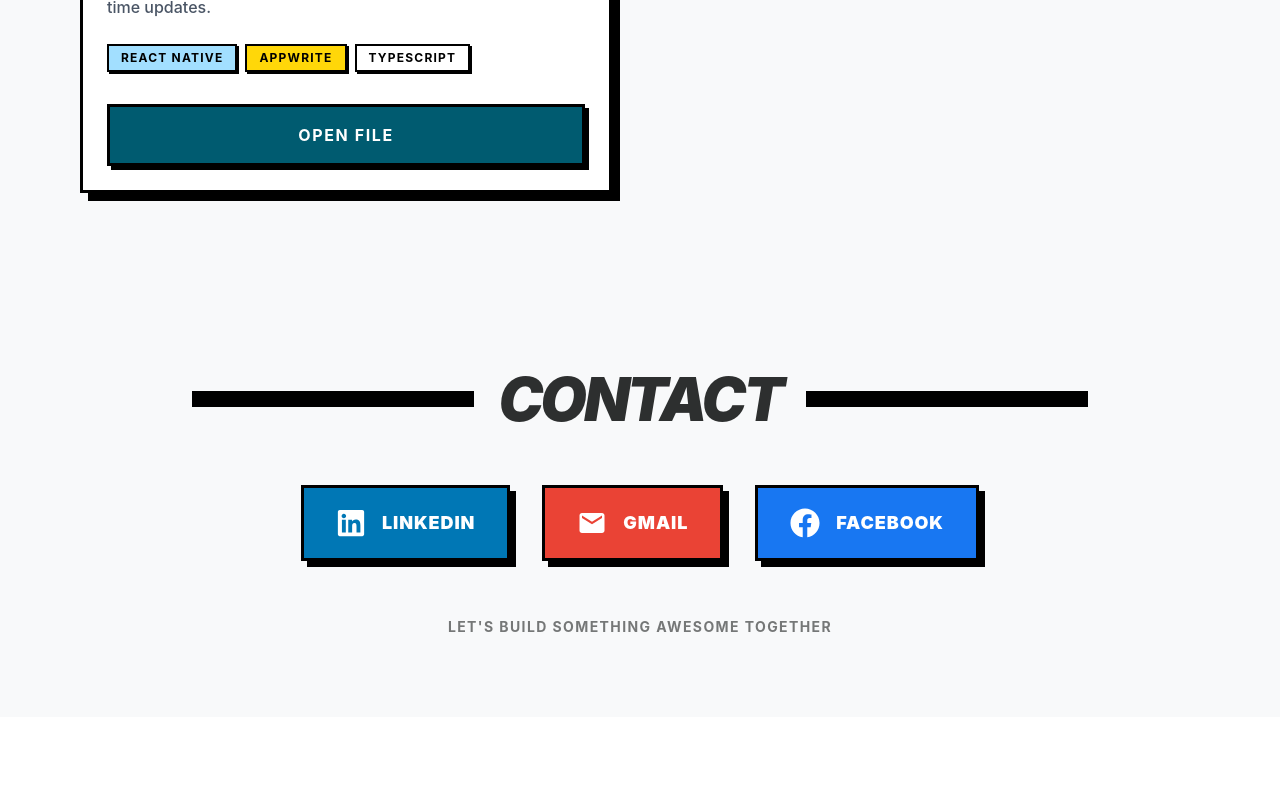
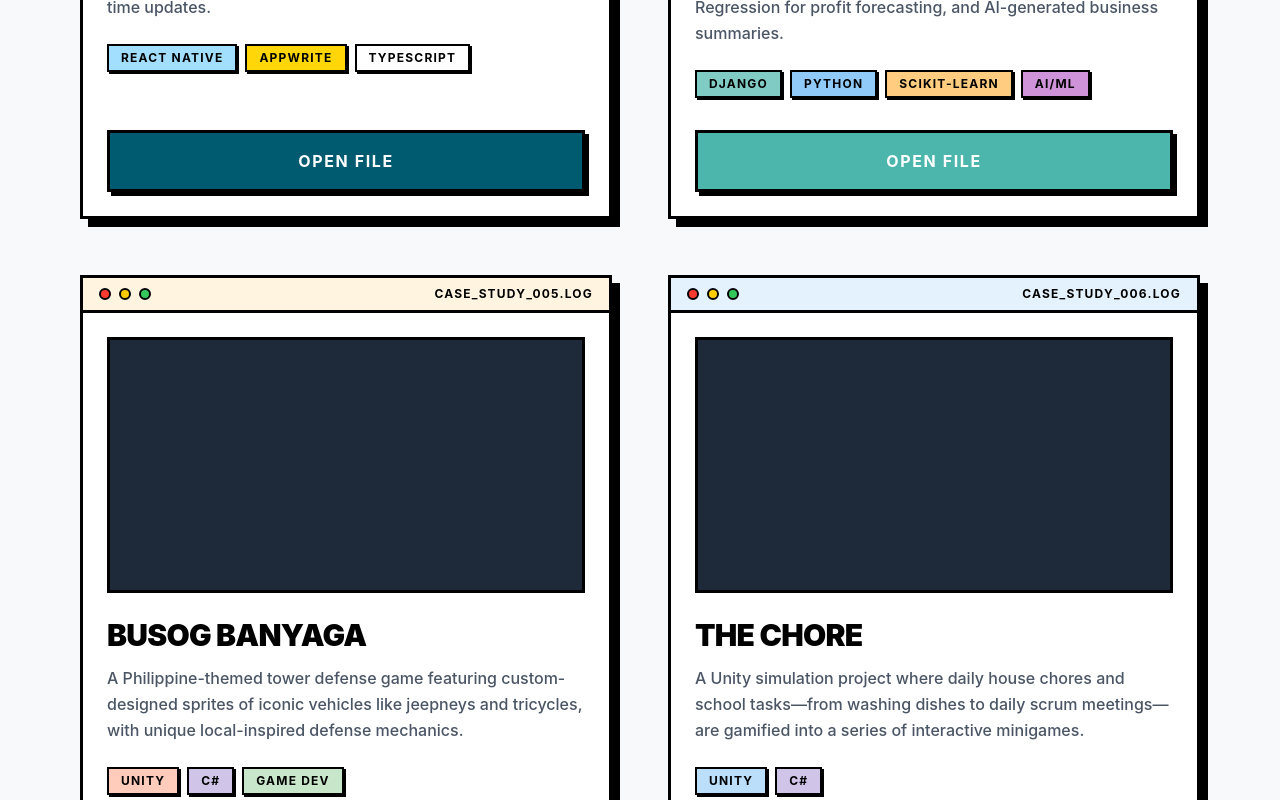
Before and after one commit to jeano-c/dano, a React (Vite) app: page / in a window 1280 px wide. Shown: the part 3560-4360 px from the top of the page. Before the commit the page ends 4277 px from the top, so only its background shows below. Built offline with nearby package versions, Linux system fonts and the light colour scheme.

Commit message:
add more project

```diff
--- a/src/components/Projects.tsx
+++ b/src/components/Projects.tsx
@@ -44,10 +44,85 @@ export default function Projects() {
       ],
       btnColor: "bg-[#005B70]",
     },
+    {
+      id: 4,
+      logName: "CASE_STUDY_004.LOG",
+      headerColor: "bg-[#E0F2F1]", // Very soft teal/mint (clean on white)
+      title: "Smart POS & Inventory",
+      description:
+        "A comprehensive POS system built with Django featuring 'Stack Watcher' for intelligent inventory monitoring, Linear Regression for profit forecasting, and AI-generated business summaries.",
+      tags: [
+        { name: "Django", color: "bg-[#80CBC4]" },
+        { name: "Python", color: "bg-[#90CAF9]" },
+        { name: "Scikit-Learn", color: "bg-[#FFCC80]" },
+        { name: "AI/ML", color: "bg-[#CE93D8]" },
+      ],
+      btnColor: "bg-[#4DB6AC]",
+    },
+    {
+      id: 5,
+      logName: "CASE_STUDY_005.LOG",
+      headerColor: "bg-[#FFF4E0]",
+      title: "Busog Banyaga",
+      description:
+        "A Philippine-themed tower defense game featuring custom-designed sprites of iconic vehicles like jeepneys and tricycles, with unique local-inspired defense mechanics.",
+      tags: [
+        { name: "Unity", color: "bg-[#FFCCBC]" },
+        { name: "C#", color: "bg-[#D1C4E9]" },
+        { name: "Game Dev", color: "bg-[#C8E6C9]" },
+      ],
+      btnColor: "bg-[#FFAB91]", // Warm Terracotta
+    },
+    {
+      id: 6,
+      logName: "CASE_STUDY_006.LOG",
+      headerColor: "bg-[#E3F2FD]",
+      title: "The Chore",
+      description:
+        "A Unity simulation project where daily house chores and school tasks—from washing dishes to daily scrum meetings—are gamified into a series of interactive minigames.",
+      tags: [
+        { name: "Unity", color: "bg-[#BBDEFB]" },
+        { name: "C#", color: "bg-[#D1C4E9]" },
+      ],
+      btnColor: "bg-[#90CAF9]", // Balanced Blue
+    },
+    {
+      id: 7,
+      logName: "CASE_STUDY_07.LOG",
+      headerColor: "bg-[#FCE4EC]", // Very soft pastel pink
+      title: "Anime Tracker & Community",
+      description:
+        "A social anime discovery platform utilizing the Kitsu.io API. Features include personalized watchlists, real-time commenting systems, and a community 'like' interaction for user discussions.",
+      tags: [
+        { name: "Node.js", color: "bg-[#E8F5E9]" }, // Soft Mint
+        { name: "React", color: "bg-[#E1F5FE]" }, // Soft Blue
+        { name: "Kitsu API", color: "bg-[#F8BBD0]" }, // Muted Pink
+        { name: "Express", color: "bg-[#F5F5F5]" }, // Light Grey
+      ],
+      btnColor: "bg-[#F06292]", // Balanced Rose (visible on white)
+    },
+    {
+      id: 8,
+      logName: "CASE_STUDY_08.LOG",
+      headerColor: "bg-[#F1F5F9]", // Very light slate (clean and modern)
+      title: "Social Engine API",
+      description:
+        "A high-performance, backend-only REST API built with C# and ASP.NET Core. It manages the core logic for a social platform, including secure authentication, relational data for followers, and complex feed queries.",
+      tags: [
+        { name: "C#", color: "bg-[#E1BEE7]" }, // Soft Purple (C# signature)
+        { name: "ASP.NET Core", color: "bg-[#BBDEFB]" }, // Light Blue
+        { name: "REST API", color: "bg-[#CFD8DC]" }, // Muted Grey
+        { name: "Entity Framework", color: "bg-[#DCEDC8]" }, // Pale Mint
+      ],
+      btnColor: "bg-[#475569]", // Deep Slate (sharp contrast on white)
+    },
   ];
 
   return (
-    <section id="projects" className="py-10 sm:py-16 md:py-24 px-4 sm:px-6 lg:px-20 bg-[#f8f9fa]">
+    <section
+      id="projects"
+      className="py-10 sm:py-16 md:py-24 px-4 sm:px-6 lg:px-20 bg-[#f8f9fa]"
+    >
       {/* --- NEW HEADER DESIGN STARTS HERE --- */}
       <div className="w-full flex flex-col items-center mb-8 md:mb-24">
         {/* Little folder tab detail */}
```
